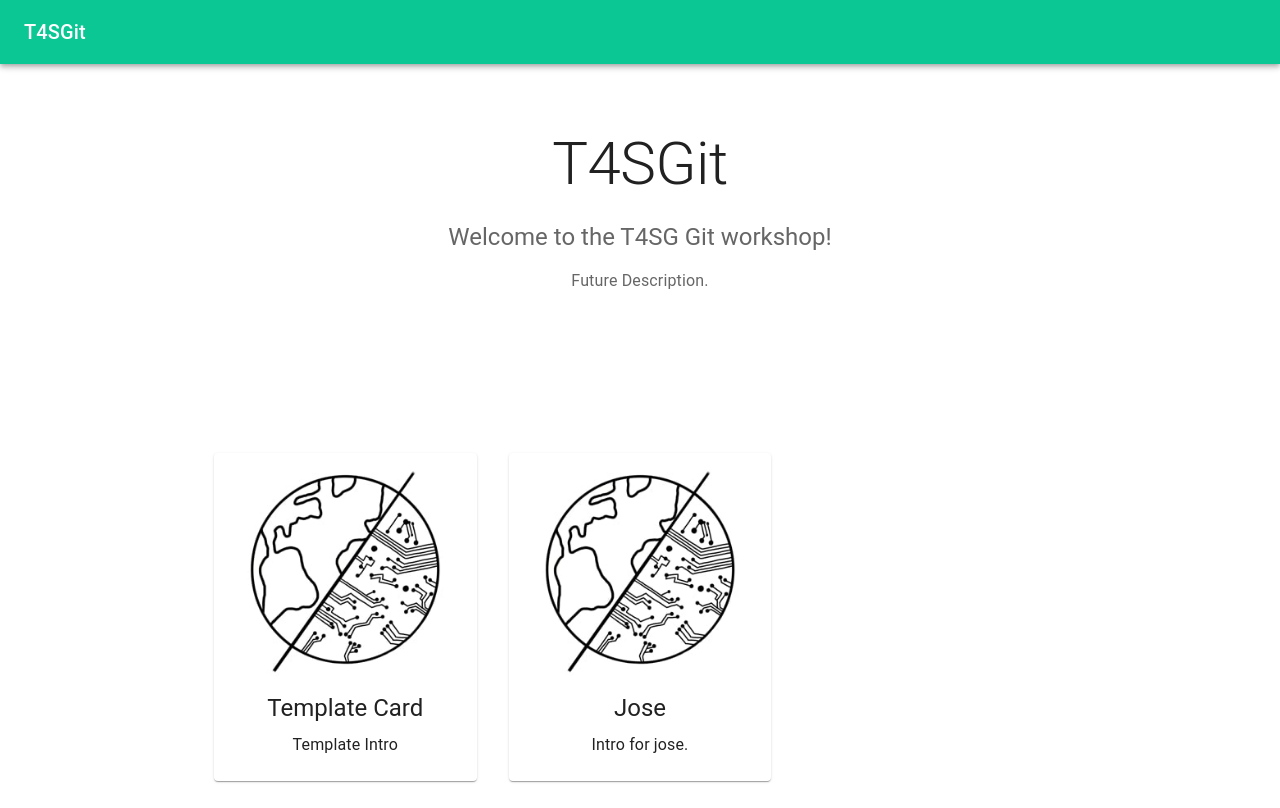
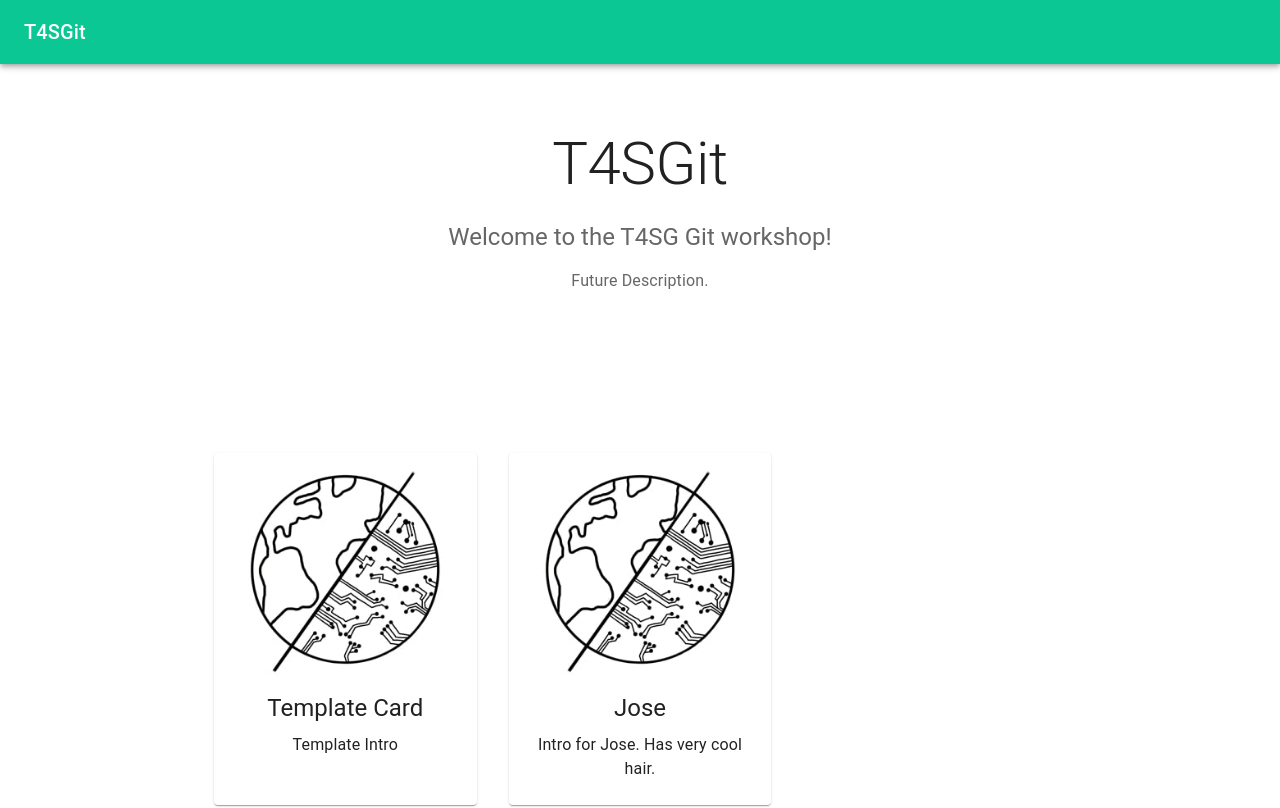
Before and after one commit to hcs-t4sg/git-workshop, a React (Vite) app: page / in a window 1280 px wide. Shown: the top 808 px of the page. Built offline with nearby package versions, Linux system fonts and the light colour scheme.

Commit message:
updated JoseCard

```diff
--- a/src/JoseCard.tsx
+++ b/src/JoseCard.tsx
@@ -28,7 +28,7 @@ export default function JoseCard() {
           </Typography>
           <Typography>
             {/* Harvard intro here */}
-            Intro for jose.
+            Intro for Jose. Has very cool hair.
           </Typography>
         </CardContent>
       </Card>
```
